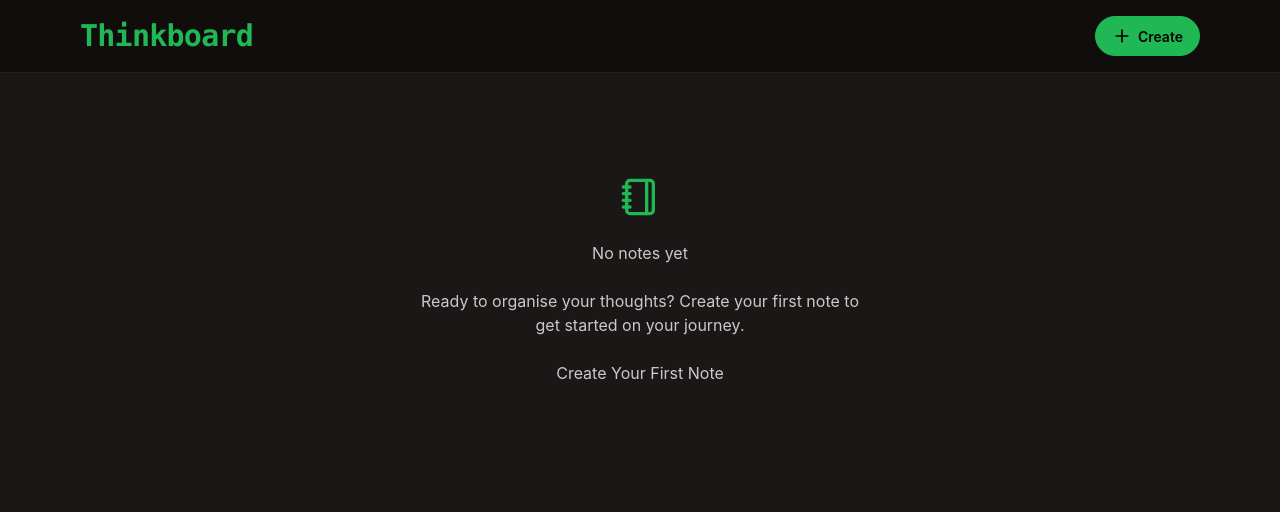
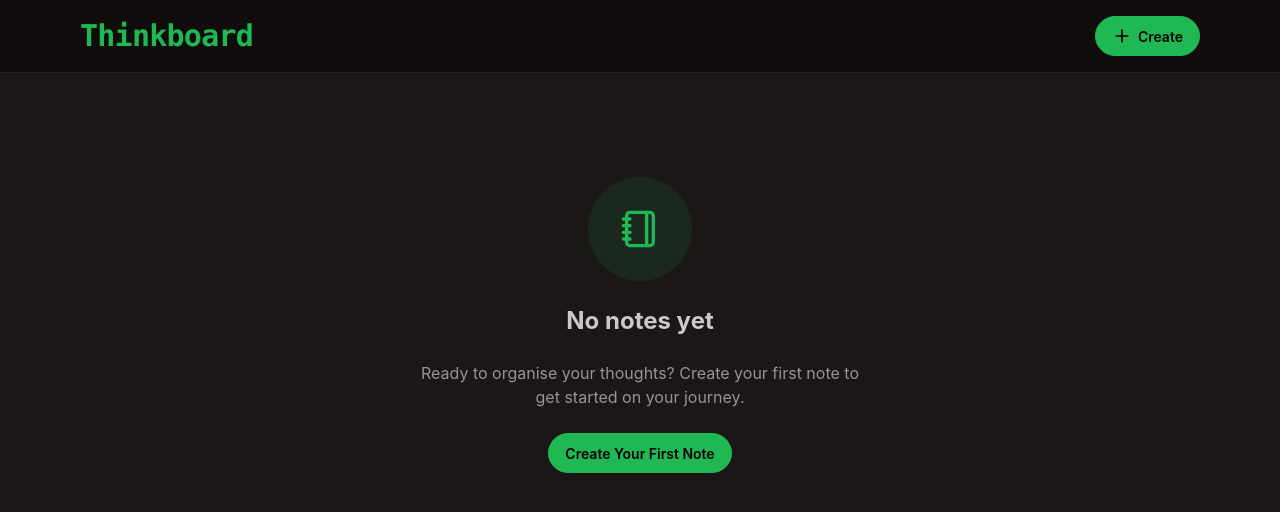
Before and after one commit to emmeiwhite/MERN-ThinkBoard-And-Links-Saver, a React app in the folder frontend/: page / in a window 1280 px wide. Shown: the top 512 px of the page. Built offline with nearby package versions, Linux system fonts and the light colour scheme; the HTML template or start-up script is replaced by a standard one.

Commit message:
chore: NotesNotFound Component

```diff
--- a/frontend/src/components/NotesNotFound.jsx
+++ b/frontend/src/components/NotesNotFound.jsx
@@ -4,12 +4,18 @@ import { Link } from 'react-router'
 export default function NoteNotFound() {
   return (
     <div className="flex flex-col items-center justify-center py-16 space-y-6 max-w-md mx-auto text-center">
-      <div>
+      <div className="bg-primary/10 rounded-full p-8">
         <NotebookIcon className="size-10 text-primary" />
       </div>
-      <h3>No notes yet</h3>
-      <p>Ready to organise your thoughts? Create your first note to get started on your journey.</p>
-      <Link to={'/create'}>Create Your First Note</Link>
+      <h3 className="text-2xl font-bold">No notes yet</h3>
+      <p className="text-base-content/70">
+        Ready to organise your thoughts? Create your first note to get started on your journey.
+      </p>
+      <Link
+        to={'/create'}
+        className="btn btn-primary">
+        Create Your First Note
+      </Link>
     </div>
   )
 }
```
